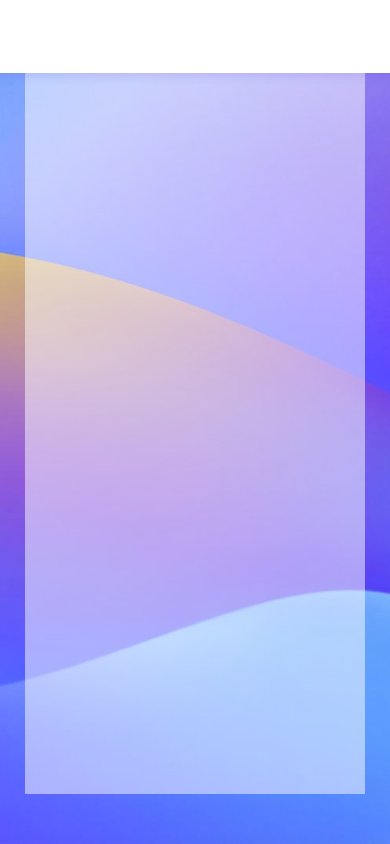
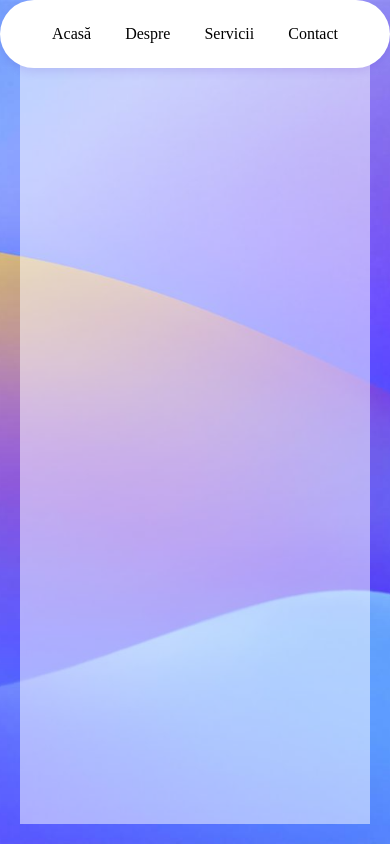
Before and after one commit to valentin233-boop/PC-Information, a website: page index.html in a window 390 px wide. Drawn offline with Linux system fonts and the light colour scheme.

Commit message:
resize navbar

```diff
--- a/style.css
+++ b/style.css
@@ -15,7 +15,7 @@
   width: 100%;
   height: 100vh;
   display: flex;
-  justify-content: center;
+  justify-content: auto;
   align-items: center;
   background-size: cover;
   background-position: center;
@@ -28,30 +28,26 @@
 
 nav {
   background-color: #ffffff;
-  padding: 25px 199px;
-  border-radius: 50px;
+  padding: 25px 570px;
+  border-radius: 100px;
   box-shadow: 0 4px 10px rgba(64, 0, 184, 0.1);
   width: auto;
   position: fixed;
-  top: 0;
+  top: auto;
   left: 50%;
   transform: translateX(-50%);
   z-index: 2000;
 }
 
 nav ul {
-  list-style: none;
-  margin: 0;
-  padding: 0;
-  display: flex;
-  justify-content: center; /* Centrăm elementele din navbar */
-  gap: 450px; /* Distanța între itemi */
+  list-style-type: none;
+  display:flex
 }
 
 nav ul li a {
   text-decoration: none;
   color: #000000;
-  padding: 15px 50px; /* Padding pentru linkuri */
+  padding: 10px 70px; /* Padding pentru linkuri */
   font-size: 20px; /* Dimensiune text */
   border-radius: 20px; /* Colțuri rotunjite */
   transition: background-color 0.3s ease;
@@ -61,3 +57,30 @@ nav ul li a:hover {
   background-color: #8957ff; /* Culoare de fundal la hover */
   opacity: 100%;
 }
+
+@media screen and (max-width:800px) {
+  nav ul {
+    flex-direction: center; /* Schimbăm direcția la verticală pe ecrane mici */
+    justify-content: center; /* Centrăm itemii pe ecrane mici */
+    align-items: center; /* Centrăm itemii pe ecrane mici */
+    gap: center; /* Distanța între itemi */
+  }
+
+  nav ul li a {
+    padding: 10px 17px; /* Padding pentru linkuri pe ecrane mici */
+    font-size: 16px; /* Dimensiune text pe ecrane mici */
+    border-radius: 15px; /* Colțuri rotunjite pe ecrane mici */
+  }
+
+  nav {
+    padding: 25px 100px; /* Padding pentru navbar pe ecrane mici */
+    width: 100%; /* Lățimea navbar-ului pe ecrane mici */
+    left: 50%; /* Centrarea navbar-ului pe ecrane mici */
+    transform: translateX(-50%); /* Centrarea navbar-ului pe ecrane mici */
+    box-shadow: 0 4px 10px rgba(64, 0, 184, 0.1); /* Umbra navbar-ului pe ecrane mici */
+  }
+
+  .background-image {
+    padding: 20px; /* Padding pentru fundal pe ecrane mici */
+  }
+}
```
